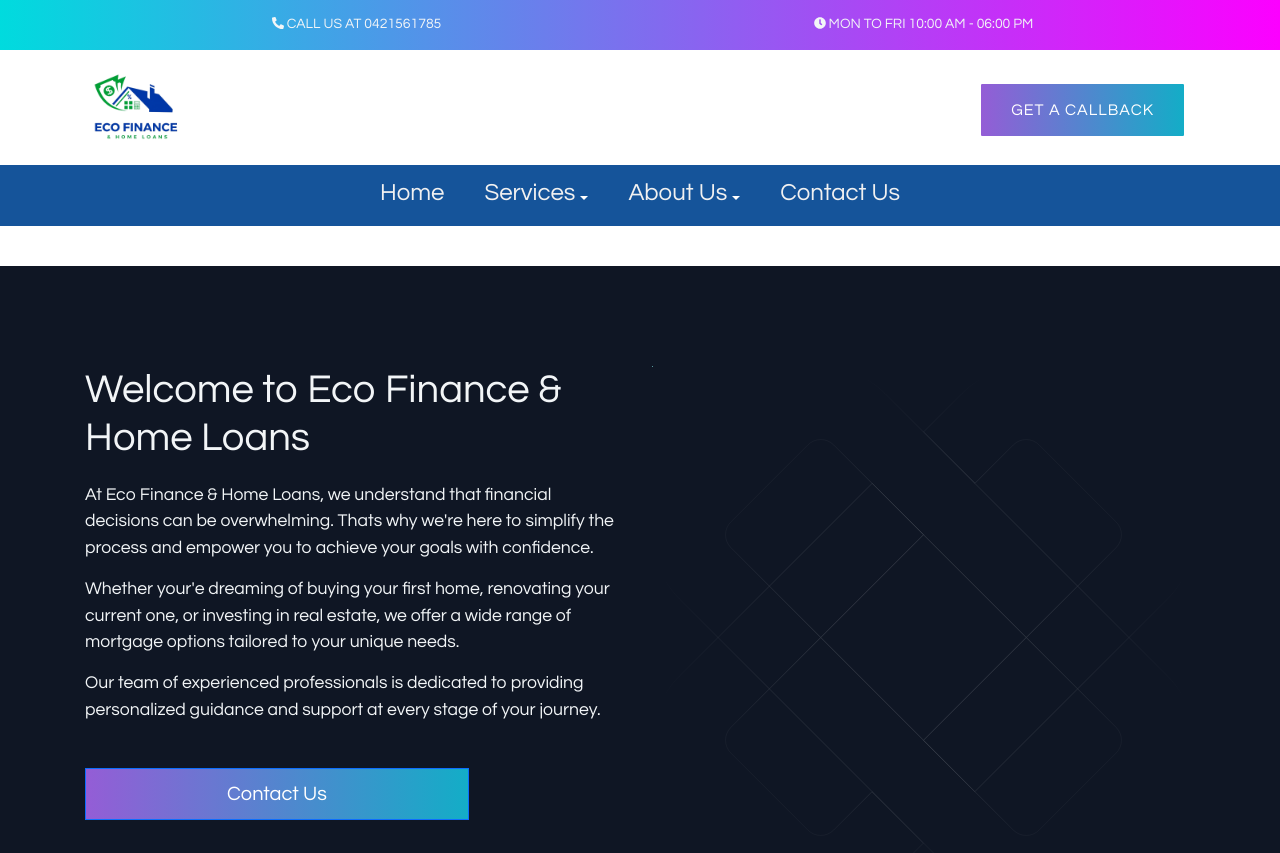
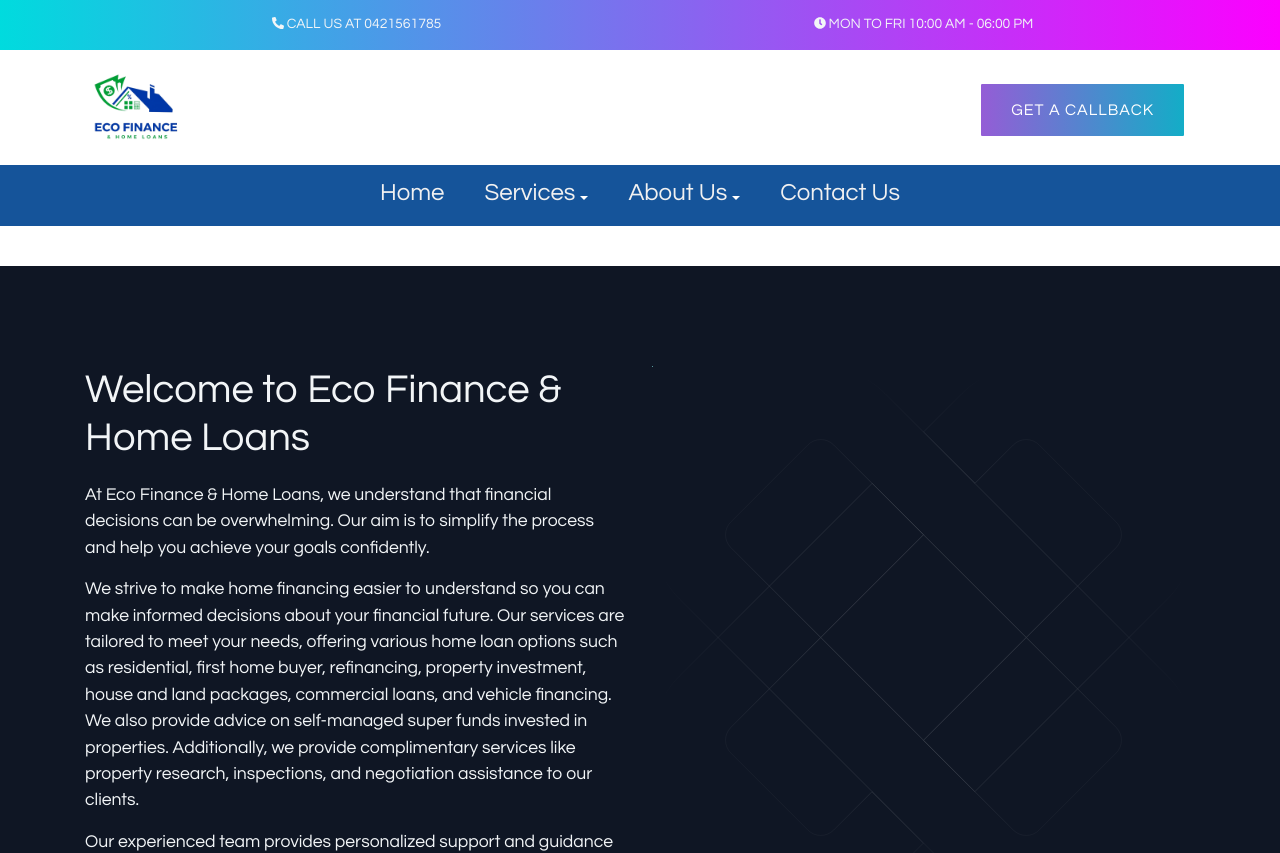
Before and after one commit to manutdmohit/eco-finance, a Next.js app: page / in a window 1280 px wide. Shown: the top 853 px of the page. Built offline with nearby package versions, Linux system fonts and the light colour scheme.

Commit message:
Update Introduction Text

```diff
--- a/app/components/Introduction/Introduction.tsx
+++ b/app/components/Introduction/Introduction.tsx
@@ -31,18 +31,23 @@ const Introduction = () => {
             </h1>
             <p className="hero-text">
               At Eco Finance &amp; Home Loans, we understand that financial
-              decisions can be overwhelming. Thats why we&apos;re here to
-              simplify the process and empower you to achieve your goals with
-              confidence.
+              decisions can be overwhelming. Our aim is to simplify the process
+              and help you achieve your goals confidently.
             </p>
             <p className="hero-text">
-              Whether your&apos;e dreaming of buying your first home, renovating
-              your current one, or investing in real estate, we offer a wide
-              range of mortgage options tailored to your unique needs.
+              We strive to make home financing easier to understand so you can
+              make informed decisions about your financial future. Our services
+              are tailored to meet your needs, offering various home loan
+              options such as residential, first home buyer, refinancing,
+              property investment, house and land packages, commercial loans,
+              and vehicle financing. We also provide advice on self-managed
+              super funds invested in properties. Additionally, we provide
+              complimentary services like property research, inspections, and
+              negotiation assistance to our clients.
             </p>
             <p className="hero-text">
-              Our team of experienced professionals is dedicated to providing
-              personalized guidance and support at every stage of your journey.
+              Our experienced team provides personalized support and guidance at
+              every step of your journey.
             </p>
             <Button variant="primary" size="lg" className="hero-button">
               Contact Us
```
